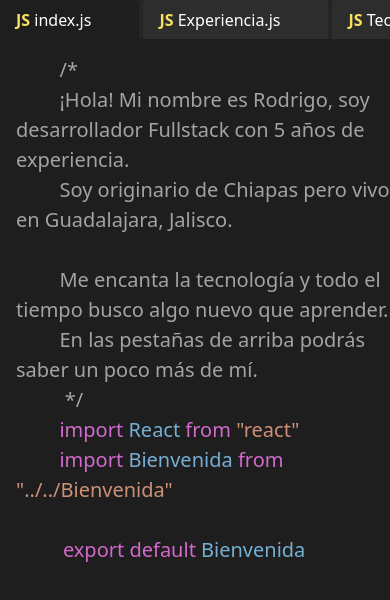
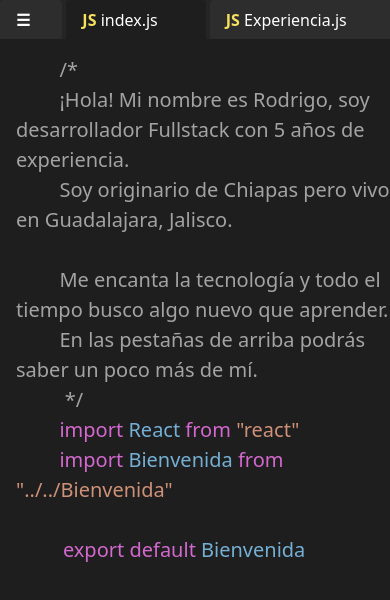
Before and after one commit to RodrigoRMG/imdeveloper, a Gatsby site: page / in a window 390 px wide. Built offline with nearby package versions, Linux system fonts and the light colour scheme; Gatsby itself is replaced by a stand-in of ours.

Commit message:
hamburguer menu para mostrar/ocultar archivos

```diff
--- a/src/components/Sidebar.js
+++ b/src/components/Sidebar.js
@@ -14,11 +14,12 @@ export default () => {
         }
     }`)
     const filesList = data.archivosJson.data.archivos
+    const [showMenu,setShowMenu] = useState(false);
     const [expanded,setExpanded] = useState(true);
     const [activeIndexmenu,setActiveIndexmenu] = useState(0);
     return (
         <>
-        <div className="sidebar w-1/5 h-screen hidden md:block flex-shrink-0" style={{minWidth:200}}>
+        <div className={`sidebar w-1/5 h-screen ${!showMenu?"hidden":""} md:block flex-shrink-0`} style={{minWidth:200}}>
             <ul className="">
                 <li className="mt-1">
                     <a className="py-2 px-4 font-semibold text-white" onClick={()=>setExpanded(!expanded)}>
@@ -39,11 +40,10 @@ export default () => {
                         ))
                     }
                 </div>
-
-        </ul>
+            </ul>
         </div>
         <div className="tabbar w-screen h-screen md:w-4/5 flex-shrink-0">
-            <TabBar index={activeIndexmenu} changeIndex={(index)=>setActiveIndexmenu(index)}/>
+            <TabBar setShowMenu={()=>setShowMenu(!showMenu)} index={activeIndexmenu} changeIndex={(index)=>setActiveIndexmenu(index)}/>
         </div>
         </>
     )
--- a/src/components/TabBar.js
+++ b/src/components/TabBar.js
@@ -1,5 +1,5 @@
 import React from "react"
-import { useStaticQuery, grap, graphql } from "gatsby"
+import { useStaticQuery, graphql } from "gatsby"
 import TabContent from "./TabContent"
 
 export default (props) => {
@@ -17,6 +17,12 @@ export default (props) => {
     return (
         <>
         <ul className="flex overflow-y-scroll principalBar">
+
+            <li className="-mb-px mr-1 flex-shrink-0 sm:hidden">
+                <a onClick={()=>props.setShowMenu()} className="tabtitle cursor-pointer text-white inline-block  rounded-t py-2 pl-4 pr-8">
+                    <span className="text-white font-bold">☰</span>
+                </a>
+            </li>
             {
                 filesList.map(file => (
                     <li className="-mb-px mr-1 flex-shrink-0">
@@ -26,8 +32,6 @@ export default (props) => {
                     </li>
                 ))
             }
-
-
         </ul>
         <TabContent index={props.index} />
         </>
```
